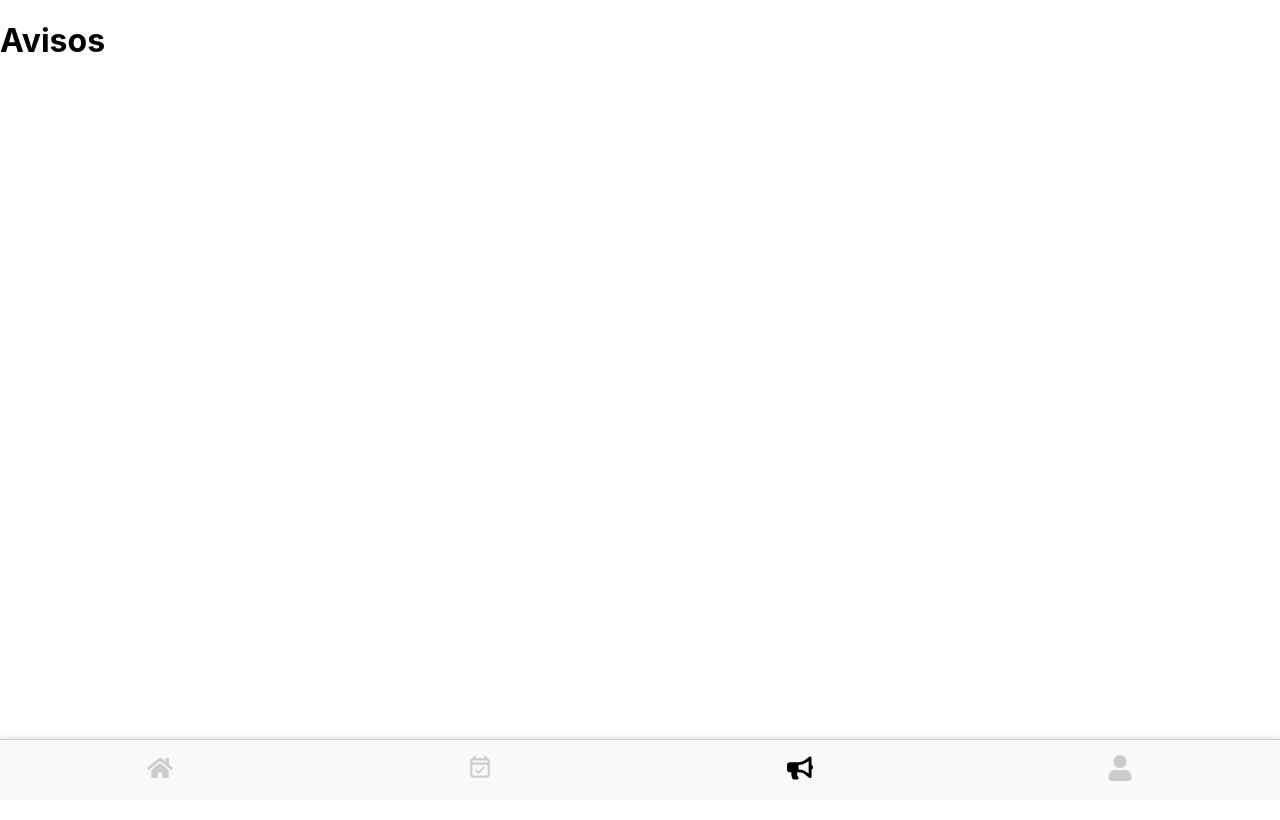
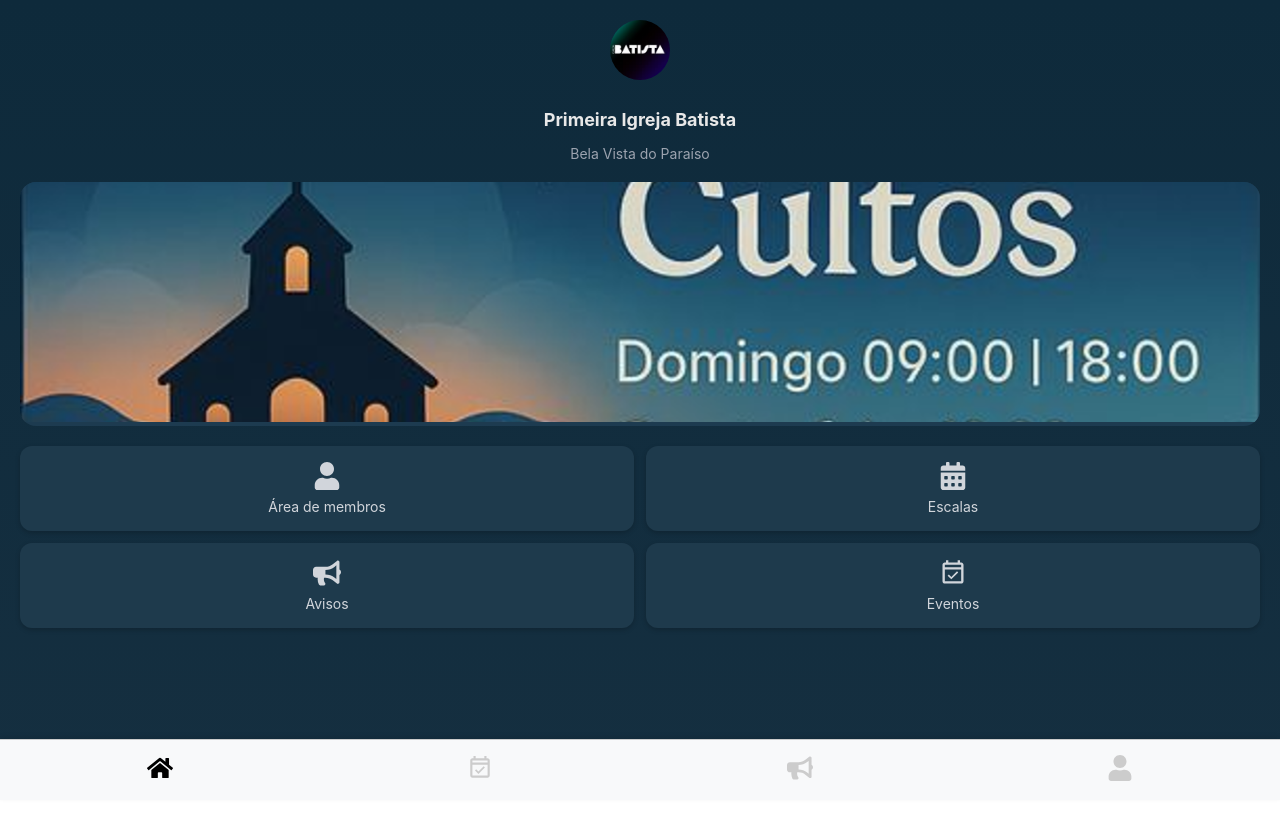
Before and after one commit to wiliamrizzo/meu-app-pwa, a React (Create React App) app: page /#/ in a window 1280 px wide. Before the commit this address led to /#/avisos. Shown: the top 820 px of the page. Built offline with nearby package versions, Linux system fonts and the light colour scheme; no server answers.

Commit message:
ajuste caminho imagens

```diff
--- a/src/pages/Home.js
+++ b/src/pages/Home.js
@@ -9,7 +9,7 @@ export default function Home() {
       <header className="home-header">
         <div className="home-logo">
           <img
-            src="/church-icon.png"
+            src='./church-icon.png'
             alt="Igreja"
             className="logo-image"
           />
@@ -20,7 +20,7 @@ export default function Home() {
 
       <section className="home-banner">
         <img
-          src="/culto-banner.jpg"
+          src="./culto-banner.jpg"
           alt="Cultos"
           className="banner-image"
         />
```
